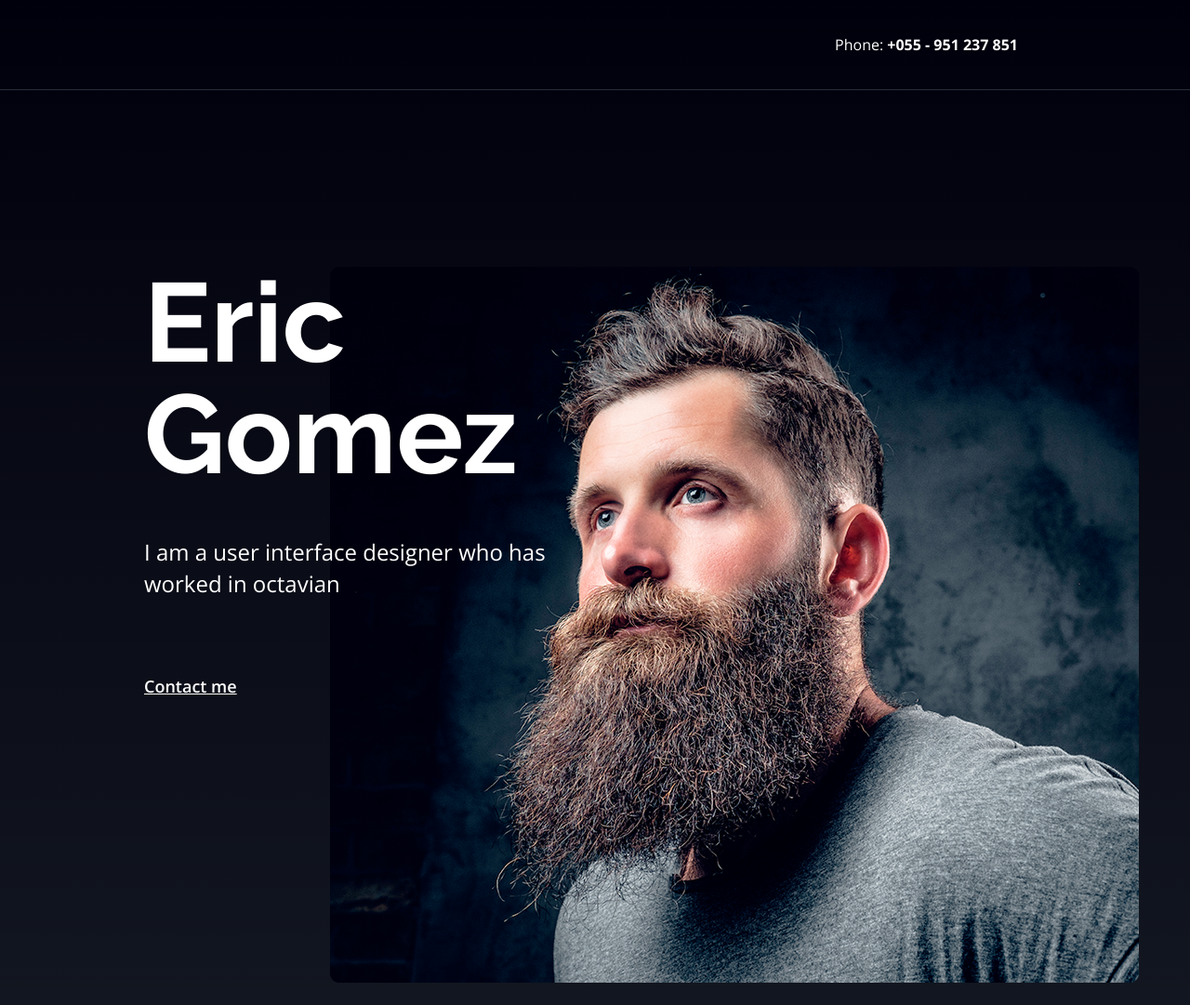
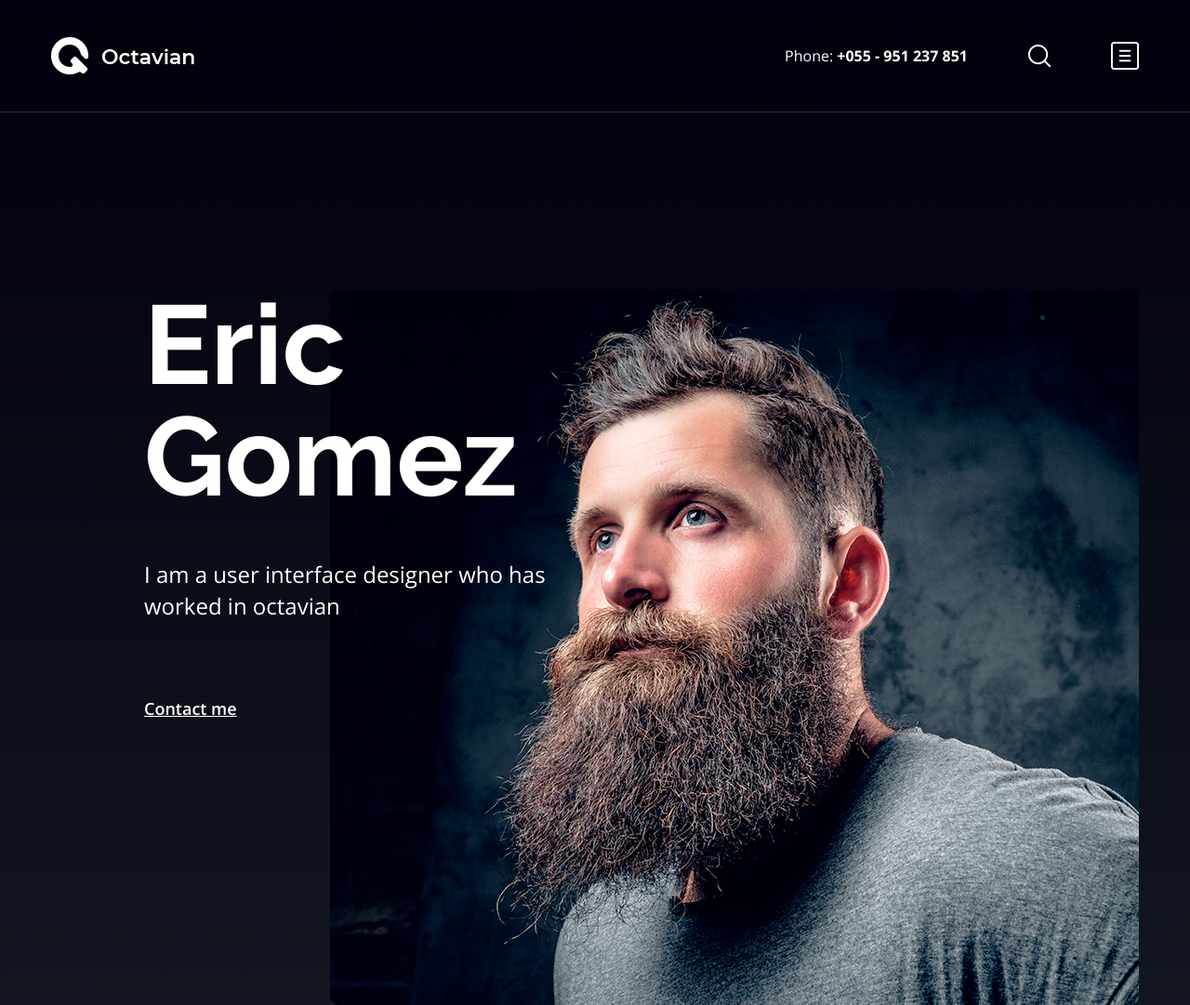
Before and after one commit to evondev/octavian1, a plain HTML site: page index.html in a window 1280 px wide. Shown: the top 1081 px of the page at 93% size. Drawn offline with nearby package versions, Linux system fonts and the light colour scheme; files that its build step writes are made by us from their sources; the site is published under a folder, as on GitHub Pages, so addresses that start at the root find nothing.

Commit message:
Fix icons

```diff
--- a/index.html
+++ b/index.html
@@ -19,15 +19,15 @@
       <div class="container">
         <div class="header-main">
           <a href="index.html" class="logo">
-            <img src="/images/logo.png" alt="" />
+            <img src="./images/logo.png" alt="" />
           </a>
           <div class="navigation">
             <div class="phone">
               <span>Phone:</span>
               <strong>+055 - 951 237 851</strong>
             </div>
-            <img src="/images/icon-search.png" alt="" class="search-icon" />
-            <img src="/images/icon-document.png" alt="" class="menu-toggle" />
+            <img src="./images/icon-search.png" alt="" class="search-icon" />
+            <img src="./images/icon-document.png" alt="" class="menu-toggle" />
           </div>
         </div>
       </div>
@@ -214,7 +214,7 @@
             Copyright © 2020 Octavian, Designed by TexTheme All Rights Reserved.
           </p>
           <div class="footer-rocket">
-            <img src="/images/icon-rocket.png" alt="" />
+            <img src="./images/icon-rocket.png" alt="" />
           </div>
         </div>
       </div>
```
